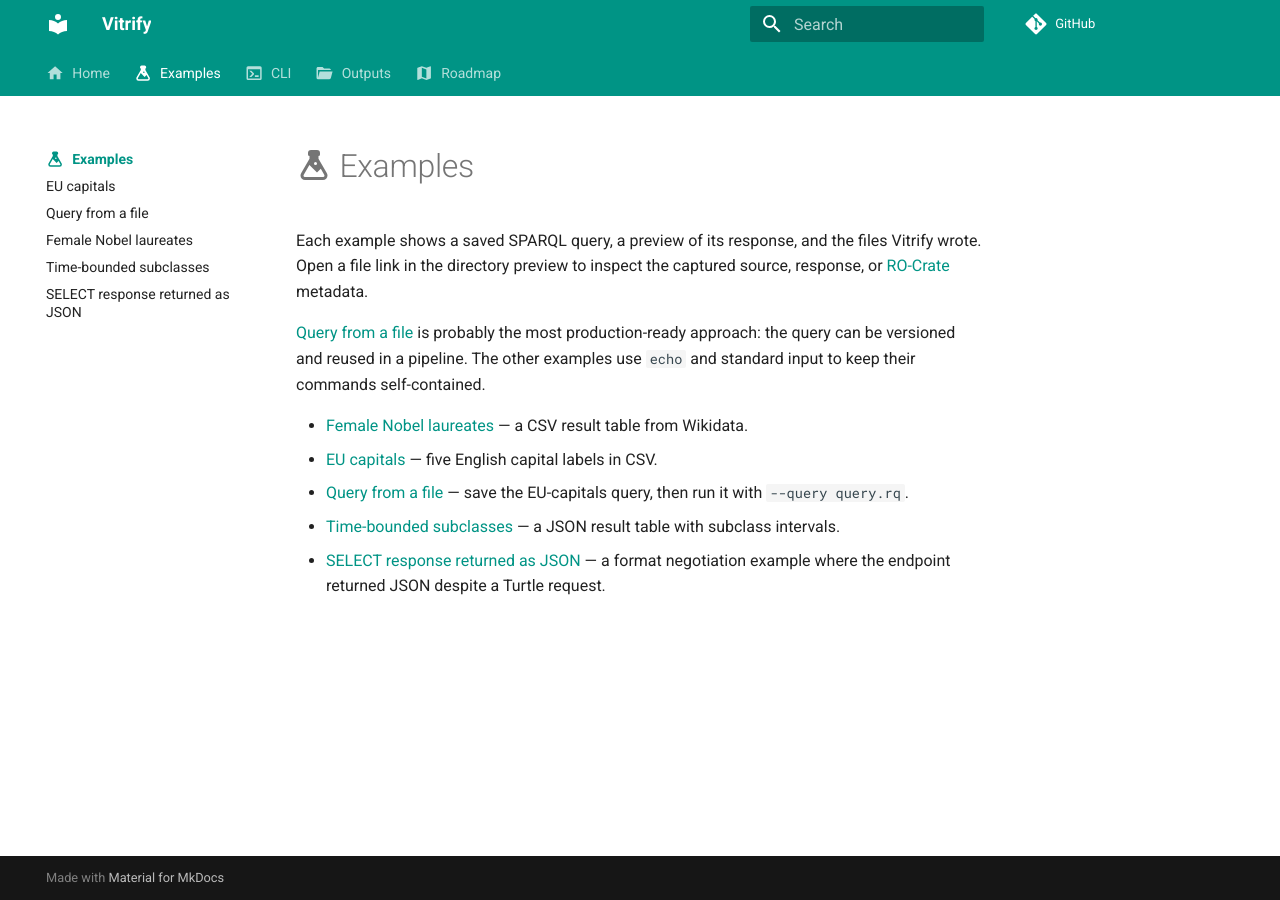
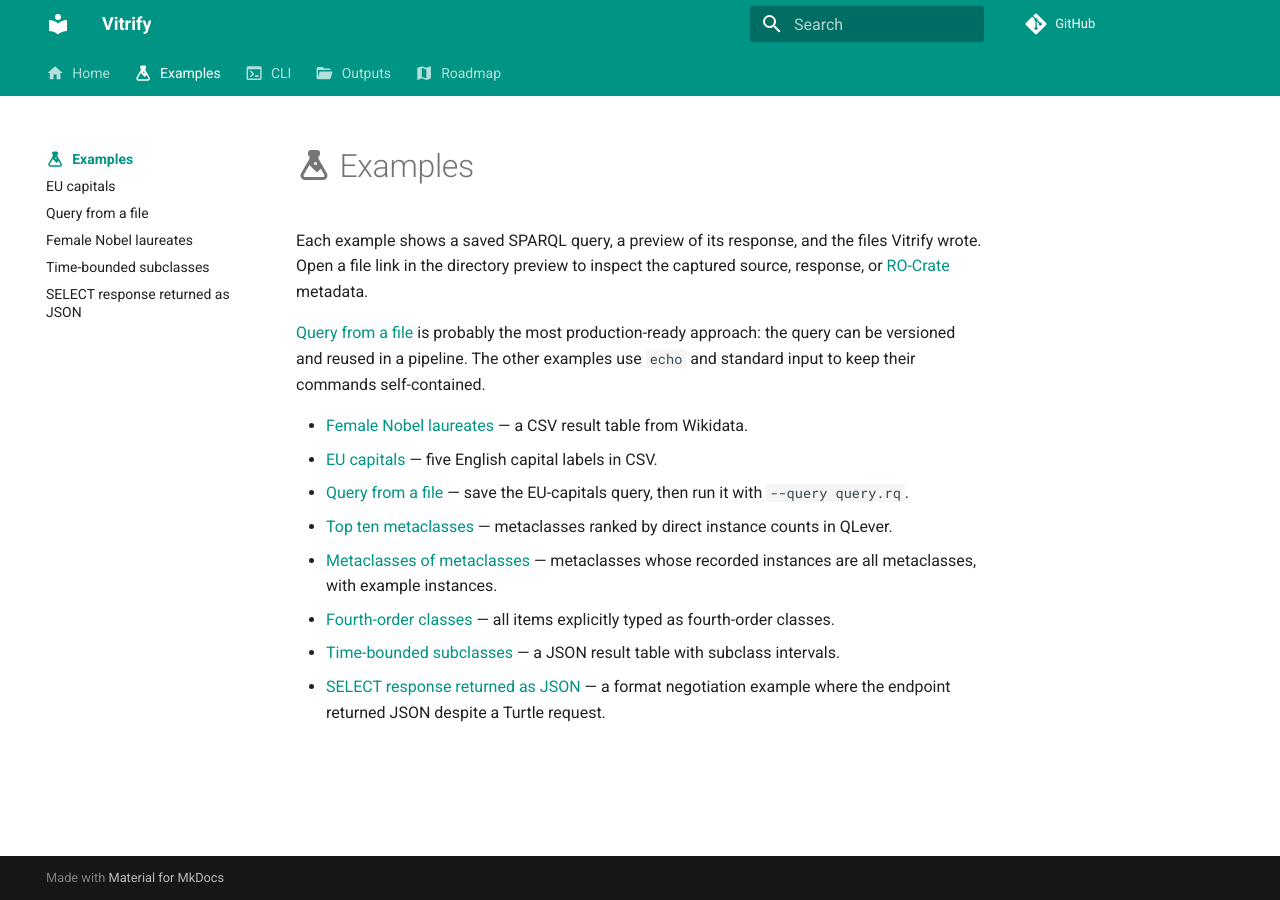
Before and after one commit to iolanta-tech/vitrify, an MkDocs documentation site: the page built from docs/examples/index.md, in a window 1280 px wide. Built offline with MkDocs 1.6.1 and Material for MkDocs 9.7.7, drawn with Linux system fonts in a browser that asks for light colours; comment, search, counter and statistics services are not loaded.

Commit message:
Add metaclass examples to the examples index

```diff
--- a/docs/examples/index.md
+++ b/docs/examples/index.md
@@ -18,6 +18,12 @@ examples use `echo` and standard input to keep their commands self-contained.
 - [EU capitals](eu-capitals.md) — five English capital labels in CSV.
 - [Query from a file](query-from-file.md) — save the EU-capitals query, then
   run it with `--query query.rq`.
+- [Top ten metaclasses](top-metaclasses.md) — metaclasses ranked by direct
+  instance counts in QLever.
+- [Metaclasses of metaclasses](metaclasses-of-metaclasses.md) — metaclasses
+  whose recorded instances are all metaclasses, with example instances.
+- [Fourth-order classes](fourth-order-classes.md) — all items explicitly
+  typed as fourth-order classes.
 - [Time-bounded subclasses](time-bounded-subclasses.md) — a JSON result table
   with subclass intervals.
 - [SELECT response returned as JSON](select-turtle.md) — a format negotiation
```
